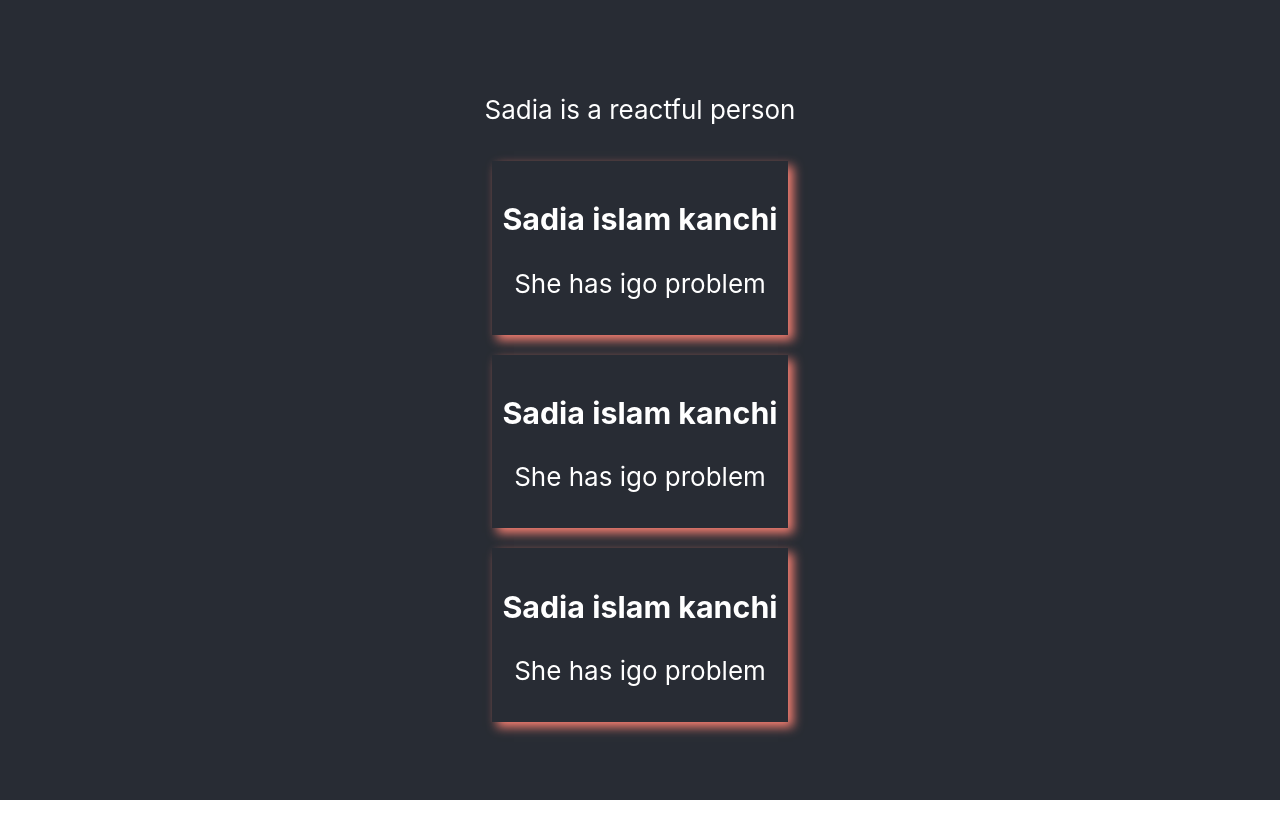
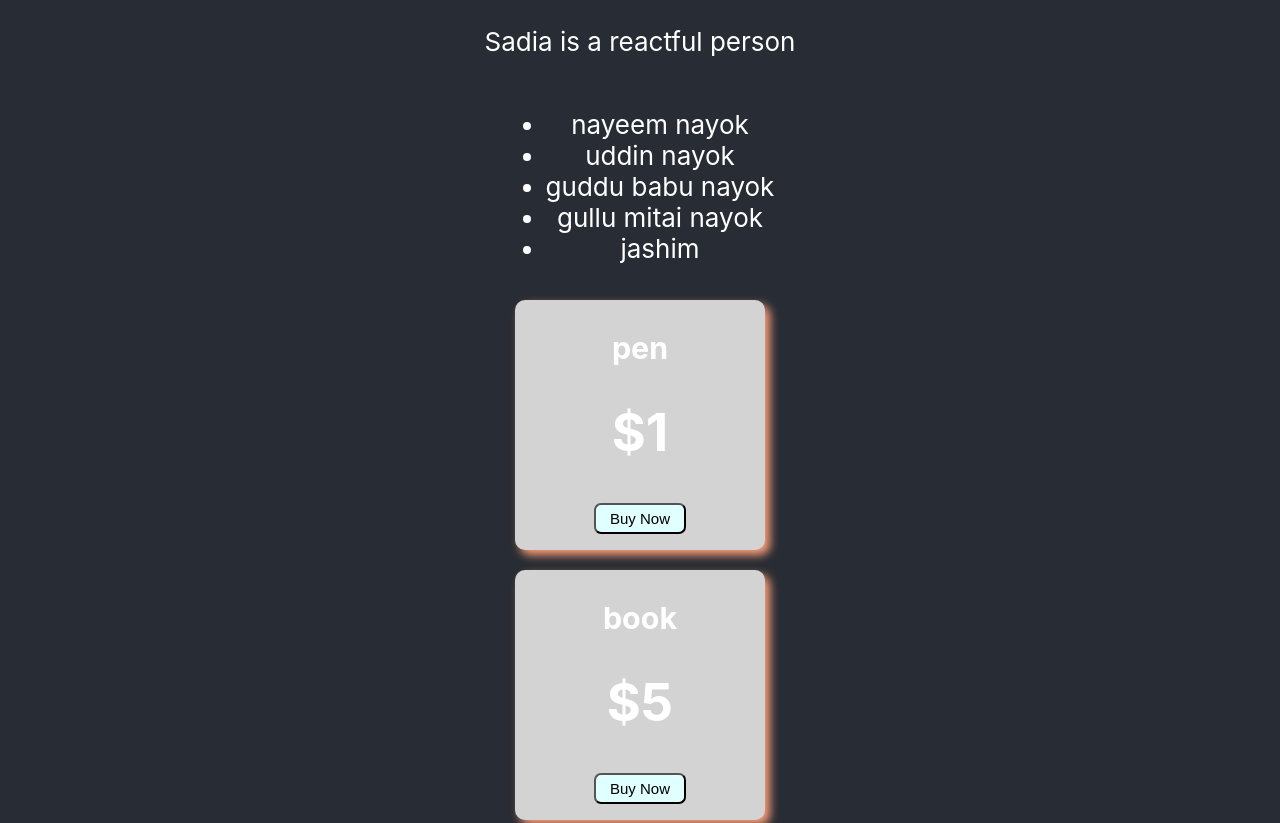
Before and after one commit to Nayeem-Uddin/react-core-concepts, a React (Create React App) app: page / in a window 1280 px wide. Shown: the top 823 px of the page. Before the commit the page ends 800 px from the top, so only its background shows below. Built offline with nearby package versions, Linux system fonts and the light colour scheme.

Commit message:
array of object

```diff
--- a/src/App.js
+++ b/src/App.js
@@ -2,23 +2,75 @@ import logo from './logo.svg';
 import './App.css';
 
 function App() {
+  const nayoks = ["nayeem nayok","uddin nayok","guddu babu nayok","gullu mitai nayok",'jashim'];
+
+  const products = [
+      {name: 'pen', price: '$1'},
+      {name: 'book', price: '$5'},
+      {name: 'pencil', price: '$1.5'},
+      {name: 'pencil', price: '$1.5'}
+  ];
+
   return (
     <div className="App">
       <header className="App-header">
         <p>Sadia is a reactful person</p>
-        <Person></Person>
-        <Person></Person>
-        <Person></Person>
+        <ul>
+          {
+            nayoks.map(nayok => <li>{nayok}</li>)
+          }
+        </ul>
+        {
+          products.map(product => <Product product={product}></Product>)
+        }
+
+        <Person name={nayoks[0]} nayika="sadia"></Person>
+        <Person name={nayoks[1]} nayika="kobita"></Person>
+        <Person name={nayoks[2]} nayika="kanchi"></Person>
+        <Person name={nayoks[3]} nayika="buri buri"></Person>
       </header>
     </div>
   );
 }
-function Person() {
+
+//display the products details
+const productStyle = {
+  height: '250px',
+  width: '250px',
+  backgroundColor: 'lightgrey',
+  borderRadius: '10px',
+  boxShadow: '5px 5px 10px lightsalmon',
+  margin:'10px'
+}
+const buttonStyle = {
+  padding:'5px 14px',
+  fontSize:'15px',
+  color:'coffee',
+  backgroundColor:'lightcyan',
+  borderRadius:'7px'
+}
+function Product(props){
+  // console.log(props);
+  const {name,price} = props.product;
   return (
-    <div className="sadia-style">
+    <div style={productStyle}>
+        <h3>{name}</h3>
+        <h1>{price}</h1>
+        <button style={buttonStyle}>Buy Now</button>
+    </div>
+  )
+}
+
+
+function Person(props) {
+  // console.log(props);
+  return (
+    // <div className="sadia-style">
+    <div style={{ border: '2px solid red', margin: '20px', padding: '20px',width:'300px'}}>
       <div>
-        <h3>Sadia islam kanchi</h3>
-        <p>She has igo problem</p>
+        <img src="/" alt="" />
+        <h3>{props.name}</h3>
+        <p>Hero of : {props.nayika}</p>
       </div>
     </div>
   );
```
